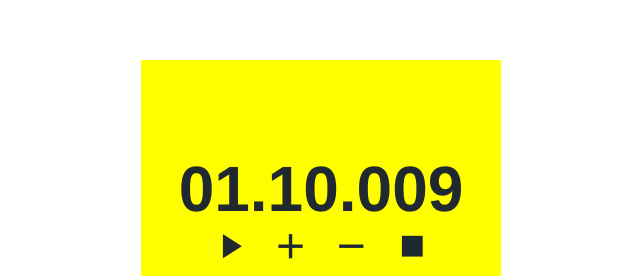
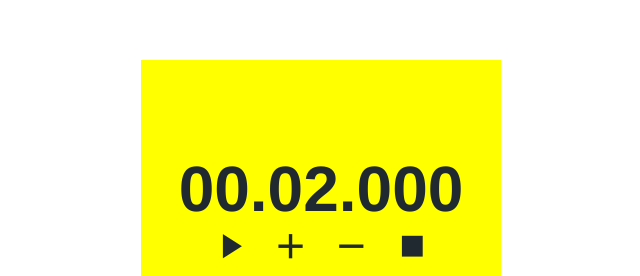
Before and after one commit to strhrt/timer, a Vue app: page / in a window 1280 px wide. Shown: the part 190-466 px from the top of the page, without its empty margins (319-959 px from the left). Built offline with nearby package versions, Linux system fonts and the light colour scheme.

Commit message:
feat: add computed property for duration

```diff
--- a/src/App.vue
+++ b/src/App.vue
@@ -18,10 +18,10 @@ export default {
     return {
       timer: null,
       isStarted: false,
-      minutes: 1,
-      seconds: 10,
-      milliseconds: 9,
-      duration: 70009
+      minutes: 0,
+      seconds: 2,
+      milliseconds: 0
+      // duration: 70009
     }
   },
   computed: {
@@ -35,12 +35,11 @@ export default {
       if (this.milliseconds < 10) return `00${this.milliseconds}`
       if (this.milliseconds < 100) return `0${this.milliseconds}`
       return this.milliseconds
-      // return this.milliseconds < 10 ? `0${this.milliseconds}` : this.milliseconds
+    },
+    duration() {
+      console.log(this.minutes, this.seconds, this.milliseconds)
+      return this.minutes * 60000 + this.seconds * 1000 + this.milliseconds
     }
-    // duration() {
-    //   console.log(this.minutes, this.seconds, this.milliseconds)
-    //   return this.minutes * 60000 + this.seconds * 1000 + this.milliseconds
-    // }
   },
   beforeDestroy() {
     this.pauseTimer()
@@ -53,18 +52,21 @@ export default {
     },
     startTimer() {
       console.log('start')
-      // const interval = 0.01
+      let time = this.duration
 
       this.isStarted = true
       console.log(this.duration)
 
       this.timer = setInterval(() => {
-        if (!this.duration) this.stopTimer()
+        console.log(time)
 
-        this.duration -= 11
-        this.minutes = Math.floor(this.duration / 60000)
-        this.seconds = Math.floor((this.duration / 1000) % 60)
-        this.milliseconds = Math.round(this.duration % 1000)
+        time -= 11
+        this.minutes = Math.floor(time / 60000)
+        this.seconds = Math.floor((time / 1000) % 60)
+        this.milliseconds = Math.round(time % 1000)
+        if (time < 11) {
+          this.stopTimer()
+        }
       }, 11)
     },
     // setTime() {
```
